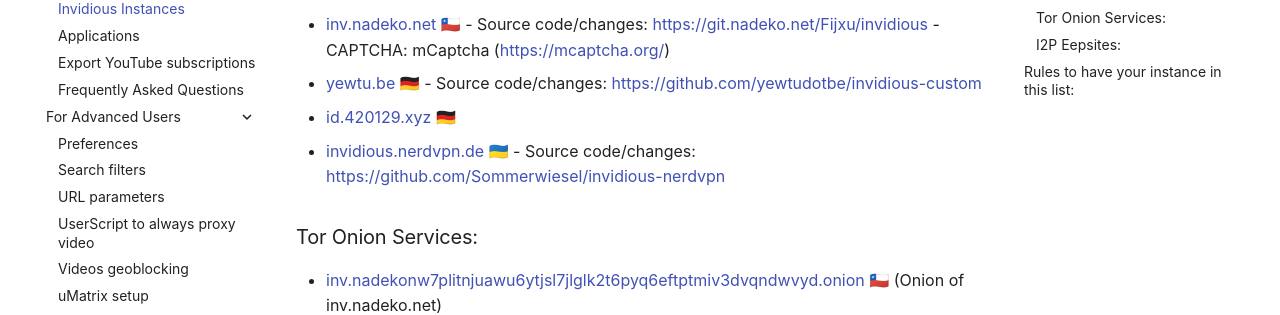
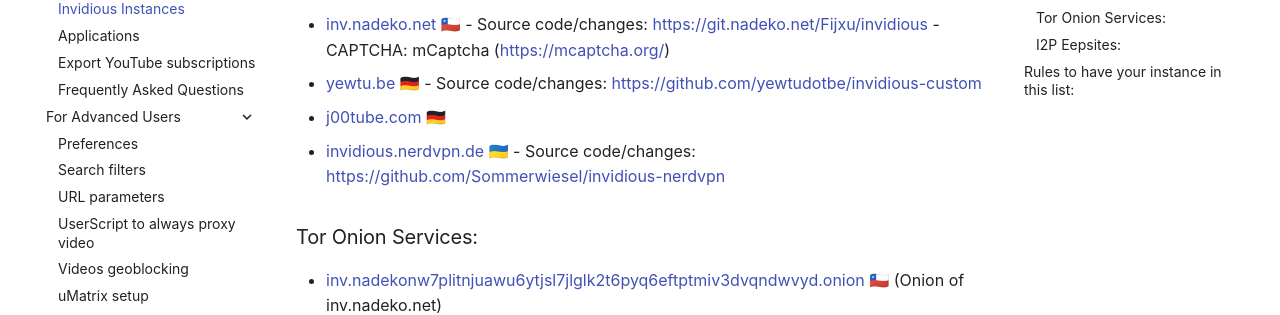
Before and after one commit to iv-org/documentation, an MkDocs documentation site: the page built from docs/instances.md, in a window 1280 px wide and 900 px high, scrolled down 342 px. Shown: the part 153-468 px from the top of the window. Built offline with MkDocs 1.6.1 and Material for MkDocs 9.7.7, drawn with Linux system fonts in a browser that asks for light colours; comment, search, counter and statistics services are not loaded.

Commit message:
Update domain name for id.420129.xyz

```diff
--- a/docs/instances.md
+++ b/docs/instances.md
@@ -12,7 +12,7 @@
 
 * [inv.nadeko.net](https://inv.nadeko.net) 🇨🇱 - Source code/changes: https://git.nadeko.net/Fijxu/invidious - CAPTCHA: mCaptcha (https://mcaptcha.org/)
 * [yewtu.be](https://yewtu.be) 🇩🇪 - Source code/changes: https://github.com/yewtudotbe/invidious-custom
-* [id.420129.xyz](https://id.420129.xyz) 🇩🇪
+* [j00tube.com](https://j00tube.com) 🇩🇪
 * [invidious.nerdvpn.de](https://invidious.nerdvpn.de) 🇺🇦 - Source code/changes: https://github.com/Sommerwiesel/invidious-nerdvpn
 
 ### Tor Onion Services:
```
